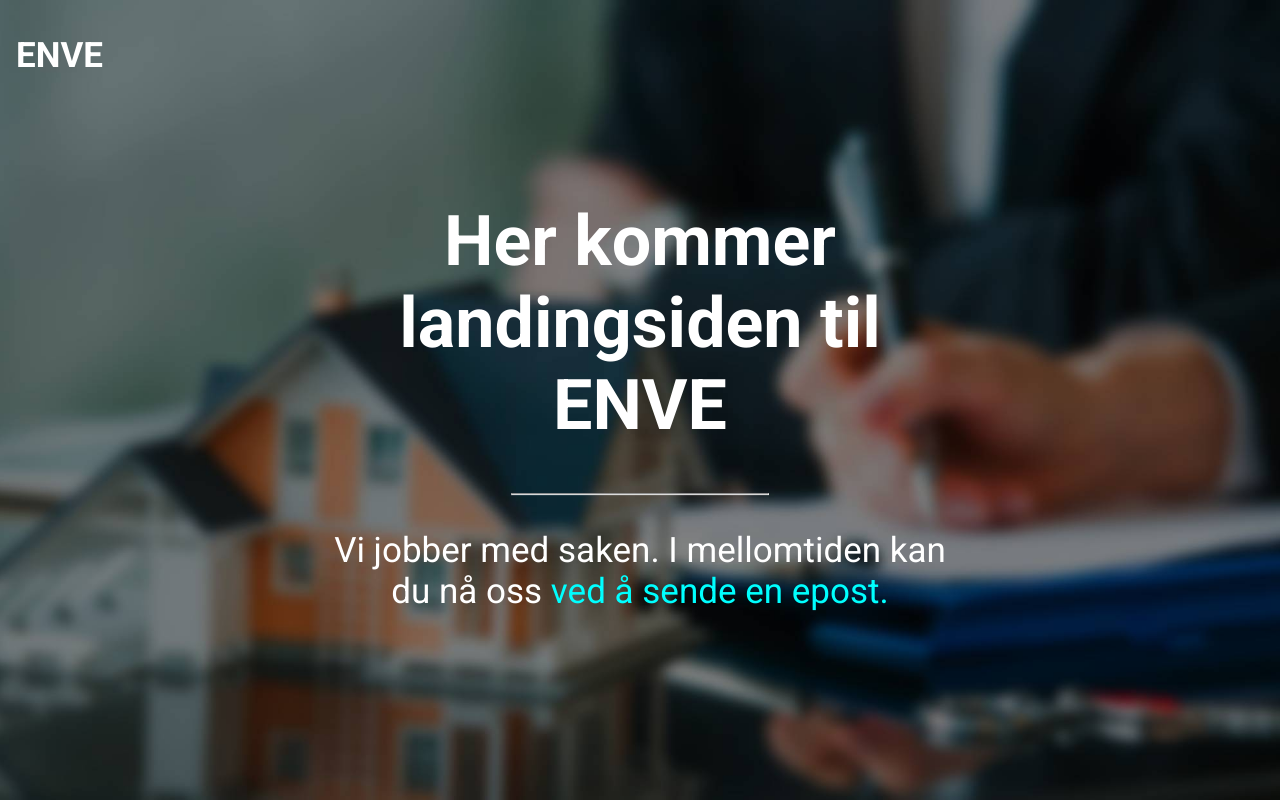
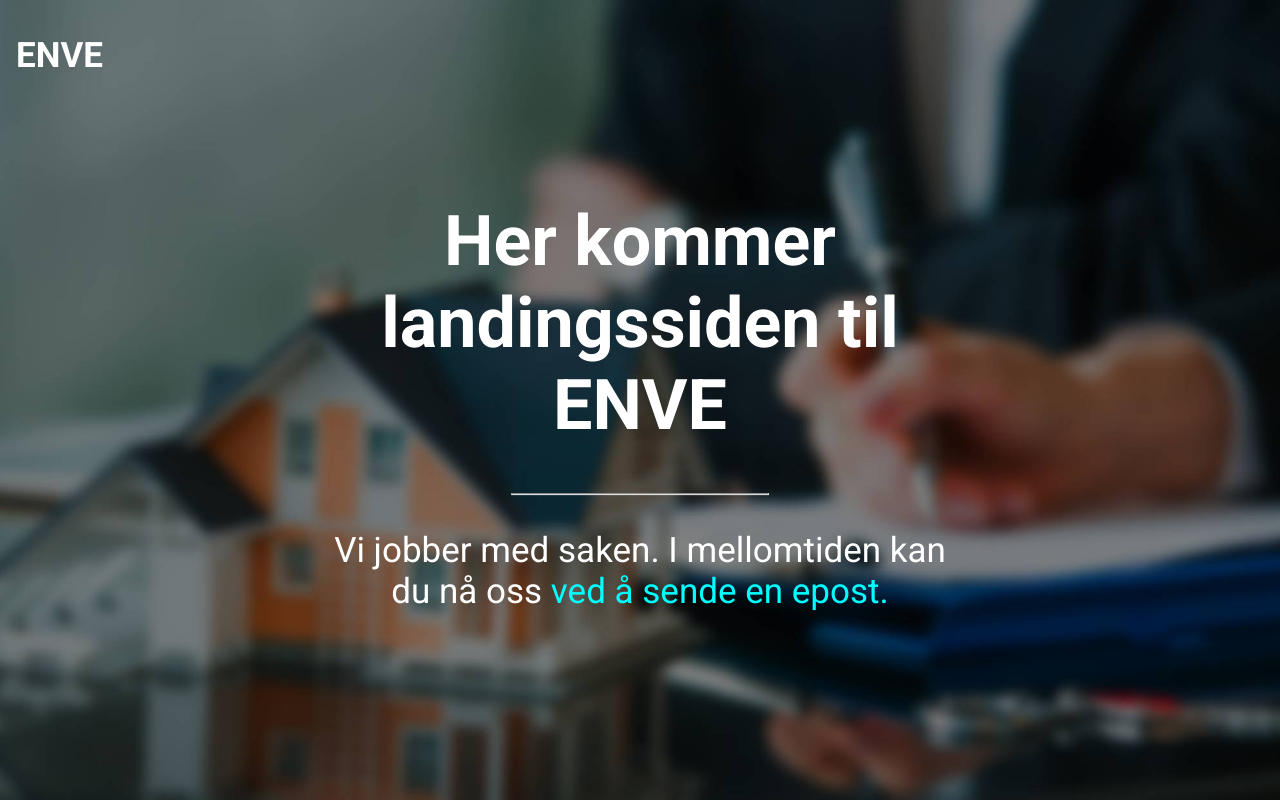
Before and after one commit to yanislavzagorov/enve_comingsoon, a plain HTML site: page index.html in a window 1280 px wide. Drawn offline with Linux system fonts and the light colour scheme.

Commit message:
Fixed spelling error.

```diff
--- a/index.html
+++ b/index.html
@@ -80,7 +80,7 @@
         <p>ENVE</p>
       </div>
       <div class="middle">
-        <h1>Her kommer landingsiden til ENVE</h1>
+        <h1>Her kommer landingssiden til ENVE</h1>
         <hr>
         <p>Vi jobber med saken. I mellomtiden kan du nå oss <a href="mailto:sander.h.larsen@gmail.com">ved å sende en epost.</a></p>
       </div>
```
